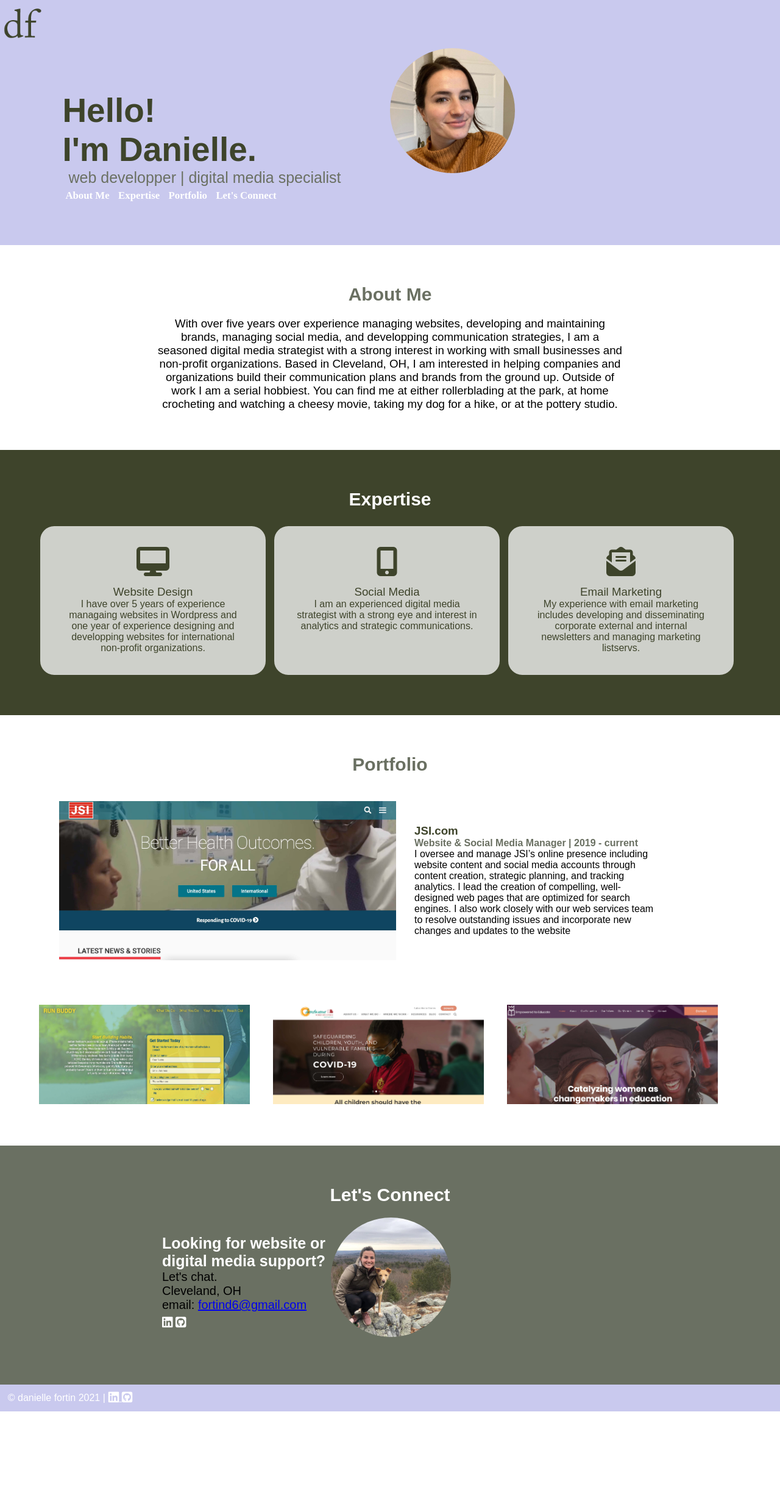
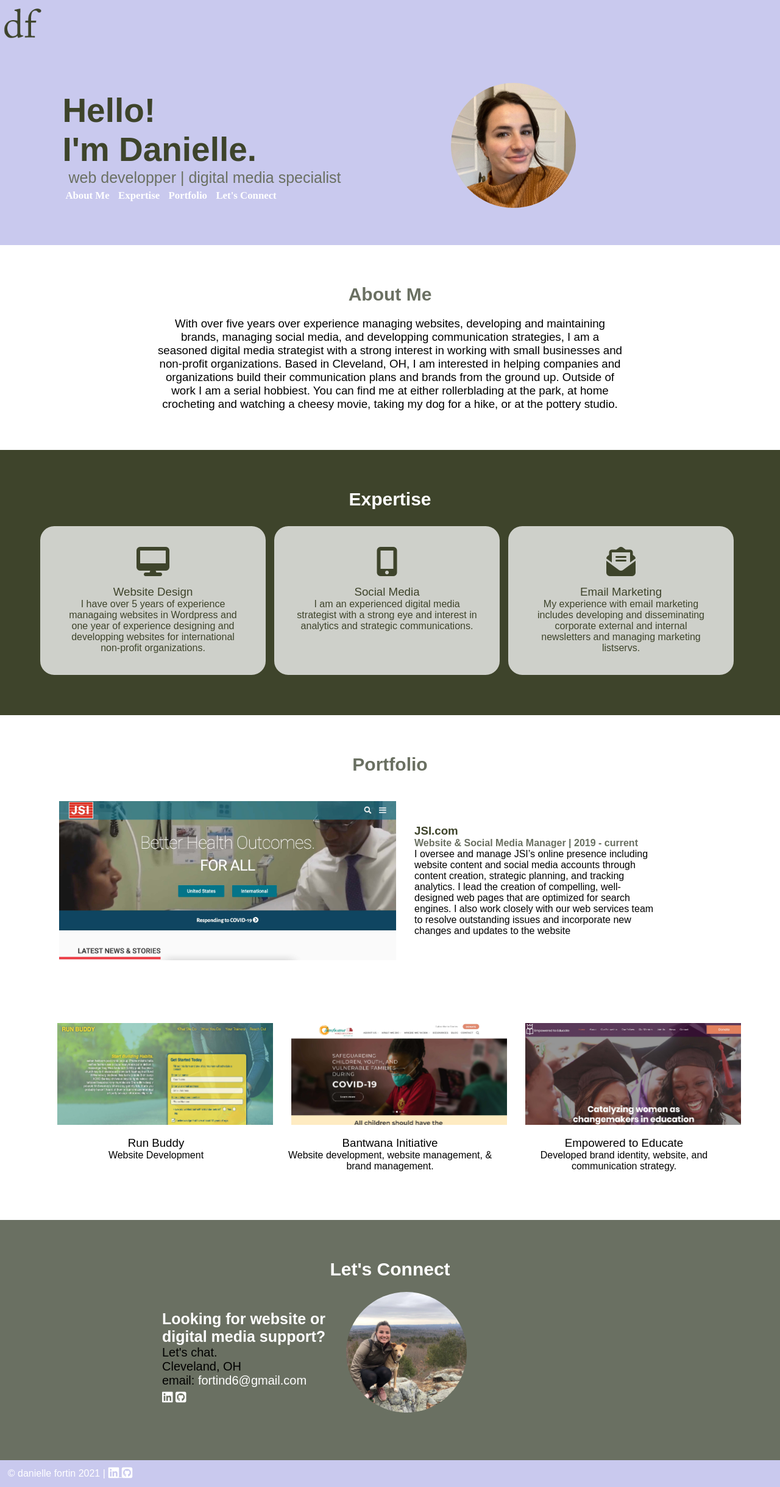
Before and after one commit to daniellefortin2021/Personal-Portfolio, a plain HTML site: page index.html in a window 1280 px wide. Shown: the whole page at 61% size. Before the commit the page ends 2315 px from the top, so only its background shows below. Drawn offline with Linux system fonts and the light colour scheme.

Commit message:
added in additional text

```diff
--- a/assets/styles.css
+++ b/assets/styles.css
@@ -20,10 +20,6 @@ header{
     background-color: var(--secondary-color);
 }
 
-.hero{
-    background-color: var(--secondary-color);
-}
-
 .logo{
     width: 75px;
 }
@@ -38,31 +34,33 @@ h2{
     font-size: 30px;
 }
 
-.header-h3{
-    color: var(--tertiary-color);
-    font-size: 25px;
-    margin-bottom: 5px;
-}
-
 h3{
     font-weight: normal;
     text-align: center;
 }
 
 .hero{
+    background-color: var(--secondary-color);
     display: flex;
     flex-wrap: wrap;
-    align-items: flex-start;
+    align-items: center;
 }
 .hero-hello{
     width: 50%;
     padding: 5.5%;
     padding-left: 8%;
 }
+
+.hero-hello h3{
+    color: var(--tertiary-color);
+    font-size: 25px;
+    margin-bottom: 5px;
+}
 .hero-image{
     width: 40%;
     height: auto;
     border-radius: 100%;
+    margin-left: 50px;
 }
 
 .hero-buttons{
@@ -148,7 +146,9 @@ section p{
 }
 
 .portfolio-item{
-    width: 90%;
+    width: 100%;
+    margin: 15px;
+    text-align: center;
 }
 
 .featured-work{
@@ -215,6 +215,11 @@ section p{
     font-size: 20px;
 }
 
+.contact-text-block a{
+    color: white;
+    text-decoration: none;
+}
+
 .contact-icons{
     margin-top: 8px;
     color: white;
@@ -227,6 +232,7 @@ section p{
 .contact-image{
     width: 40%;
     border-radius: 100%;
+    margin-left: 30px;
 }
 footer{
     background-color: var(--secondary-color);
--- a/index.html
+++ b/index.html
@@ -54,7 +54,7 @@
             <div class="expertise">
                 <div class="expertise-item">
                     <div class="icon">
-                        <i class="fas fa-desktop fa-3x"></i>
+                        <i class="fas fa-desktop fa-3x" alt="desktop icon"></i>
                     </div>
                     <div>
                         <h3>Website Design</h3>
@@ -64,7 +64,7 @@
                 </div>
                 <div class="expertise-item">
                     <div class="icon">
-                        <i  class="fas fa-mobile-alt fa-3x"></i>
+                        <i  class="fas fa-mobile-alt fa-3x" alt="mobile phone icon"></i>
                     </div>
                     <div>
                         <h3>Social Media</h3>
@@ -74,7 +74,7 @@
                 </div>
                 <div class="expertise-item">
                     <div class="icon">
-                        <i class="fas fa-envelope-open-text fa-3x"></i>
+                        <i class="fas fa-envelope-open-text fa-3x" alt="email icon"></i>
                     </div>
                     <div>
                         <h3>Email Marketing</h3>
@@ -90,7 +90,7 @@
                 <h2>Portfolio</h2>
             </div>
             <div class="featured-work">
-                <img class="portfolio-item" src="./assets/JSI-home-page.jpg" alt="">
+                <img class="portfolio-item" src="./assets/JSI-home-page.jpg" alt="Screenshot of the JSI.com websites homepage">
                 <div class="featured-work-text">
                     <h3 class="featured-work-h3"><a class="featured-work-h3" href="https://jsi.com">JSI.com</h3></a>
                     <h4 class="featured-work-text">Website & Social Media Manager | 2019 - current</h4>
@@ -102,13 +102,19 @@
             </div>
             <div class="my-work">
                 <article class="portfolio-item">
-                    <a href="https://daniellefortin2021.github.io/run-buddy/"><img class="portfolio-item" src="./assets/run-buddy-homepage.jpg" alt=""></a>
+                    <a href="https://daniellefortin2021.github.io/run-buddy/"><img class="portfolio-item" src="./assets/run-buddy-homepage.jpg" alt="Screenshot of the Run Buddy homepage."></a>
+                    <h3>Run Buddy</h3>
+                    <p>Website Development</p>
                 </article>
                 <article class="portfolio-item">
-                    <a href="https://bantwana.org/"><img class="portfolio-item" src="./assets/bantwana-home-page.jpg" alt=""></a>
+                    <a href="https://bantwana.org/"><img class="portfolio-item" src="./assets/bantwana-home-page.jpg" alt="Screenshot of the Bantwana Initiative of World Education website homepage"></a>
+                    <h3>Bantwana Initiative</h3>
+                    <p>Website development, website management, & brand management.</p>
                 </article>
                 <article class="portfolio-item">
-                    <a href=""><img class="portfolio-item" src="./assets/empowered-home-page.jpg" alt=""></a>
+                    <a href="https://www.empoweredtoeducate.org/"><img class="portfolio-item" src="./assets/empowered-home-page.jpg" alt="Screenshot of the Empowered to Educate website homepage."></a>
+                    <h3>Empowered to Educate</h3>
+                    <p>Developed brand identity, website, and communication strategy. </p>
                 </article>
             </div>
         </section>
```
Also changed, not shown: 1 other file.
